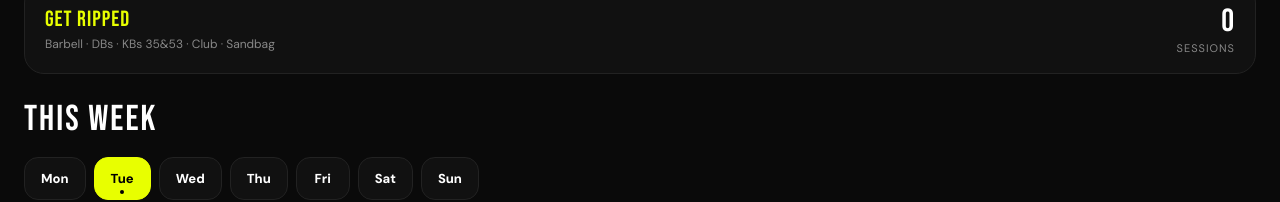
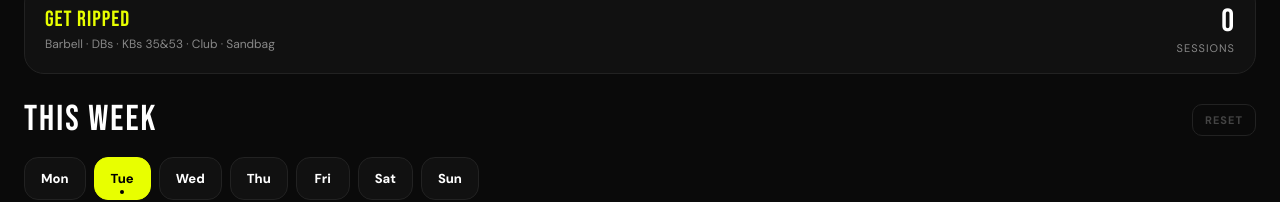
Before and after one commit to calbotsman/IronBoi, a React (Vite) app: page / in a window 1280 px wide. Shown: the part 133-335 px from the top of the page. Built offline with nearby package versions, Linux system fonts and the light colour scheme.

Commit message:
Add Reset plan button to restore default week

```diff
--- a/src/App.jsx
+++ b/src/App.jsx
@@ -731,7 +731,20 @@ export default function FitnessApp() {
       {/* ── PLANNER ── */}
       {view === "planner" && (
         <div style={{ padding: "24px 24px 0" }}>
-          <div style={{ fontFamily: T.display, fontSize: 36, letterSpacing: 2, marginBottom: 16, color: C.text }}>THIS WEEK</div>
+          <div style={{ display: "flex", justifyContent: "space-between", alignItems: "center", marginBottom: 16 }}>
+            <div style={{ fontFamily: T.display, fontSize: 36, letterSpacing: 2, color: C.text }}>THIS WEEK</div>
+            <button onClick={() => {
+              if (confirm("Reset week to default program?")) {
+                setPlan(DEFAULT_PLAN);
+                showToast("Plan reset to default!");
+              }
+            }} style={{
+              background: "transparent", border: `1px solid ${C.border}`,
+              color: C.textDim, borderRadius: 10, padding: "8px 12px",
+              fontSize: 11, fontWeight: 700, cursor: "pointer", fontFamily: T.body,
+              letterSpacing: 1, textTransform: "uppercase",
+            }}>Reset</button>
+          </div>
 
           {/* Day selector */}
           <div style={{ display: "flex", gap: 8, marginBottom: 20, overflowX: "auto", paddingBottom: 4 }}>
```
